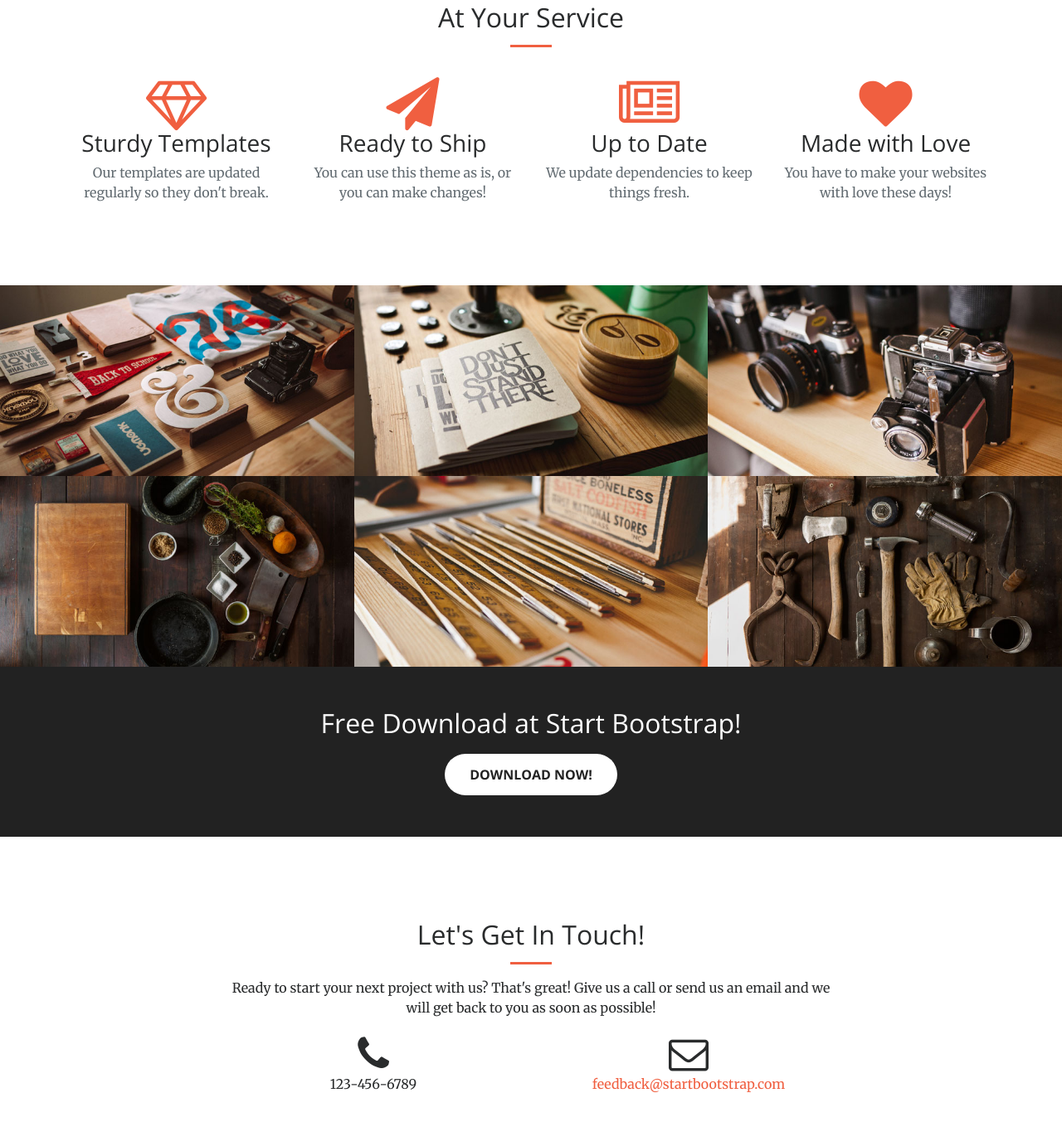
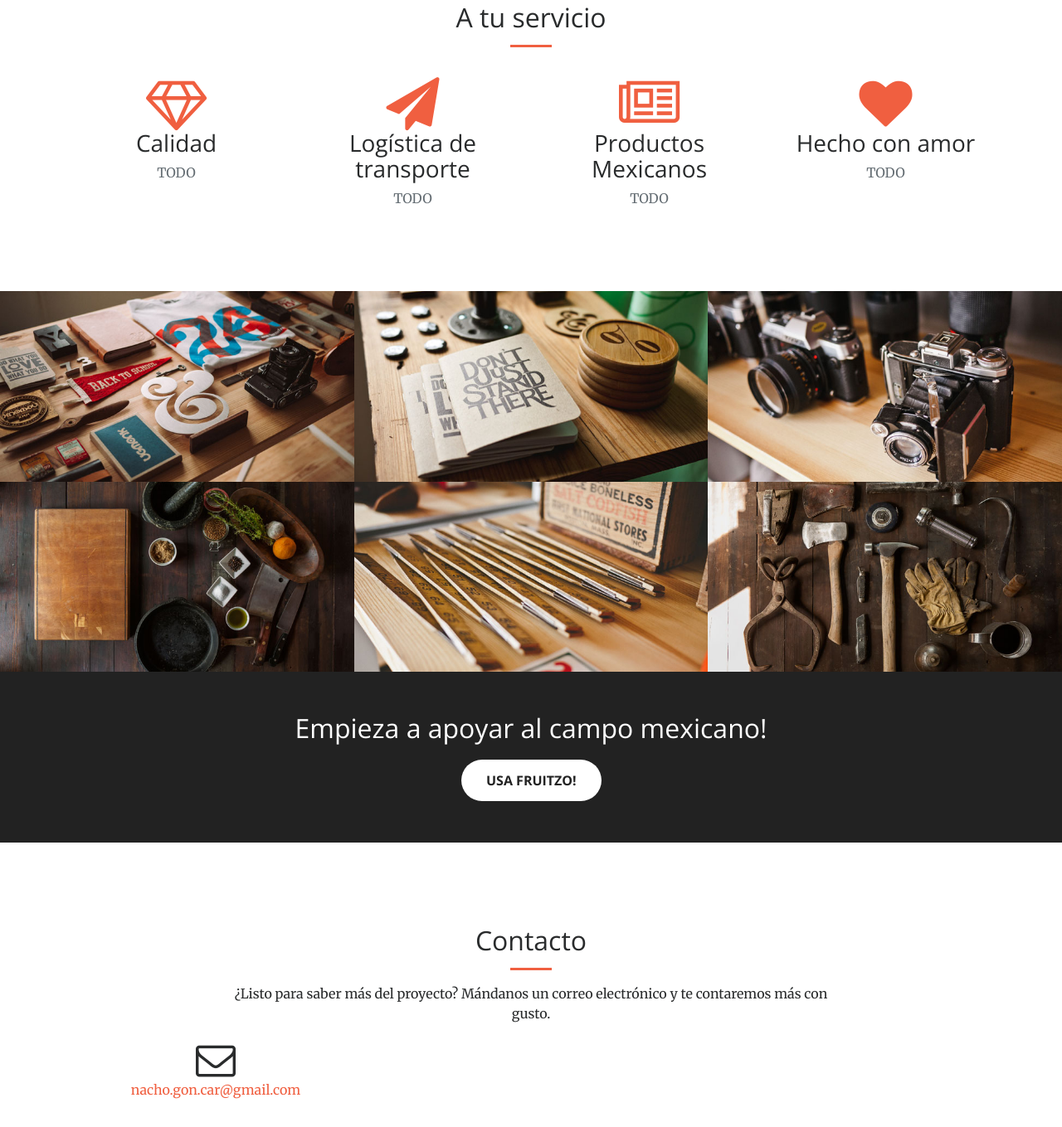
Before and after one commit to nachogoca/fruitzo, a website: page index.html in a window 1280 px wide. Shown: the part 1261-2620 px from the top of the page at 83% size. Drawn offline with nearby package versions, Linux system fonts and the light colour scheme.

Commit message:
template change

```diff
--- a/index.html
+++ b/index.html
@@ -47,20 +47,20 @@
             <span class="navbar-toggler-icon"></span>
         </button>
         <div class="container">
-            <a class="navbar-brand page-scroll" href="#page-top">Start Bootstrap</a>
+            <a class="navbar-brand page-scroll" href="#page-top">Fruitzo Platform</a>
             <div class="collapse navbar-collapse" id="navbarExample">
                 <ul class="navbar-nav ml-auto">
                     <li class="nav-item">
-                        <a class="nav-link page-scroll" href="#about">About</a>
+                        <a class="nav-link page-scroll" href="#about">Acerca</a>
                     </li>
                     <li class="nav-item">
-                        <a class="nav-link page-scroll" href="#services">Services</a>
+                        <a class="nav-link page-scroll" href="#services">Servicios</a>
                     </li>
                     <li class="nav-item">
-                        <a class="nav-link page-scroll" href="#portfolio">Portfolio</a>
+                        <a class="nav-link page-scroll" href="#portfolio">Productos</a>
                     </li>
                     <li class="nav-item">
-                        <a class="nav-link page-scroll" href="#contact">Contact</a>
+                        <a class="nav-link page-scroll" href="#contact">Contacto</a>
                     </li>
                 </ul>
             </div>
@@ -85,7 +85,7 @@
                     <h2 class="section-heading text-white">¡Tenemos justo lo que necesitas!</h2>
                     <hr class="light">
                     <p class="text-faded">Realiza tus pedidos de frutas y verduras. Da seguimiento a tus pedidos.</p>
-                    <a href="#services" class="page-scroll btn btn-default btn-xl sr-button">Get Started!</a>
+                    <a href="#services" class="page-scroll btn btn-default btn-xl sr-button">Empieza ya!</a>
                 </div>
             </div>
         </div>
@@ -95,7 +95,7 @@
         <div class="container">
             <div class="row">
                 <div class="col-lg-12 text-center">
-                    <h2 class="section-heading">At Your Service</h2>
+                    <h2 class="section-heading">A tu servicio</h2>
                     <hr class="primary">
                 </div>
             </div>
@@ -105,29 +105,29 @@
                 <div class="col-lg-3 col-md-6 text-center">
                     <div class="service-box">
                         <i class="fa fa-4x fa-diamond text-primary sr-icons"></i>
-                        <h3>Sturdy Templates</h3>
-                        <p class="text-muted">Our templates are updated regularly so they don't break.</p>
+                        <h3>Calidad</h3>
+                        <p class="text-muted">TODO</p>
                     </div>
                 </div>
                 <div class="col-lg-3 col-md-6 text-center">
                     <div class="service-box">
                         <i class="fa fa-4x fa-paper-plane text-primary sr-icons"></i>
-                        <h3>Ready to Ship</h3>
-                        <p class="text-muted">You can use this theme as is, or you can make changes!</p>
+                        <h3>Logística de transporte</h3>
+                        <p class="text-muted">TODO</p>
                     </div>
                 </div>
                 <div class="col-lg-3 col-md-6 text-center">
                     <div class="service-box">
                         <i class="fa fa-4x fa-newspaper-o text-primary sr-icons"></i>
-                        <h3>Up to Date</h3>
-                        <p class="text-muted">We update dependencies to keep things fresh.</p>
+                        <h3>Productos Mexicanos</h3>
+                        <p class="text-muted">TODO</p>
                     </div>
                 </div>
                 <div class="col-lg-3 col-md-6 text-center">
                     <div class="service-box">
                         <i class="fa fa-4x fa-heart text-primary sr-icons"></i>
-                        <h3>Made with Love</h3>
-                        <p class="text-muted">You have to make your websites with love these days!</p>
+                        <h3>Hecho con amor</h3>
+                        <p class="text-muted">TODO</p>
                     </div>
                 </div>
             </div>
@@ -143,10 +143,10 @@
                         <div class="portfolio-box-caption">
                             <div class="portfolio-box-caption-content">
                                 <div class="project-category text-faded">
-                                    Category
+                                   TODO
                                 </div>
                                 <div class="project-name">
-                                    Project Name
+                                    TODO
                                 </div>
                             </div>
                         </div>
@@ -158,10 +158,10 @@
                         <div class="portfolio-box-caption">
                             <div class="portfolio-box-caption-content">
                                 <div class="project-category text-faded">
-                                    Category
+                                    TODO
                                 </div>
                                 <div class="project-name">
-                                    Project Name
+                                    TODO Name
                                 </div>
                             </div>
                         </div>
@@ -173,10 +173,10 @@
                         <div class="portfolio-box-caption">
                             <div class="portfolio-box-caption-content">
                                 <div class="project-category text-faded">
-                                    Category
+                                    TODO
                                 </div>
                                 <div class="project-name">
-                                    Project Name
+                                    TODO Name
                                 </div>
                             </div>
                         </div>
@@ -188,10 +188,10 @@
                         <div class="portfolio-box-caption">
                             <div class="portfolio-box-caption-content">
                                 <div class="project-category text-faded">
-                                    Category
+                                    TODO
                                 </div>
                                 <div class="project-name">
-                                    Project Name
+                                    TODO Name
                                 </div>
                             </div>
                         </div>
@@ -203,10 +203,10 @@
                         <div class="portfolio-box-caption">
                             <div class="portfolio-box-caption-content">
                                 <div class="project-category text-faded">
-                                    Category
+                                    TODO
                                 </div>
                                 <div class="project-name">
-                                    Project Name
+                                    TODO Name
                                 </div>
                             </div>
                         </div>
@@ -218,10 +218,10 @@
                         <div class="portfolio-box-caption">
                             <div class="portfolio-box-caption-content">
                                 <div class="project-category text-faded">
-                                    Category
+                                    TODO
                                 </div>
                                 <div class="project-name">
-                                    Project Name
+                                    TODO Name
                                 </div>
                             </div>
                         </div>
@@ -234,8 +234,8 @@
     <aside class="bg-dark">
         <div class="container text-center">
             <div class="call-to-action">
-                <h2>Free Download at Start Bootstrap!</h2>
-                <a href="http://startbootstrap.com/template-overviews/creative/" class="btn btn-default btn-xl sr-button">Download Now!</a>
+                <h2>Empieza a apoyar al campo mexicano!</h2>
+                <a href="http://startbootstrap.com/template-overviews/creative/" class="btn btn-default btn-xl sr-button">Usa Fruitzo!</a>
             </div>
         </div>
     </aside>
@@ -244,17 +244,17 @@
         <div class="container">
             <div class="row">
                 <div class="col-lg-8 offset-lg-2 text-center">
-                    <h2 class="section-heading">Let's Get In Touch!</h2>
+                    <h2 class="section-heading">Contacto</h2>
                     <hr class="primary">
-                    <p>Ready to start your next project with us? That's great! Give us a call or send us an email and we will get back to you as soon as possible!</p>
+                    <p>¿Listo para saber más del proyecto? Mándanos un correo electrónico y te contaremos más con gusto.</p>
                 </div>
-                <div class="col-lg-4 offset-lg-2 text-center">
-                    <i class="fa fa-phone fa-3x sr-contact"></i>
-                    <p>123-456-6789</p>
-                </div>
+                <!--<div class="col-lg-4 offset-lg-2 text-center">-->
+                    <!--<i class="fa fa-phone fa-3x sr-contact"></i>-->
+                    <!--<p>123-456-6789</p>-->
+                <!--</div>-->
                 <div class="col-lg-4 text-center">
                     <i class="fa fa-envelope-o fa-3x sr-contact"></i>
-                    <p><a href="mailto:your-email@your-domain.com">feedback@startbootstrap.com</a></p>
+                    <p><a href="mailto:nacho.gon.car@gmail.com">nacho.gon.car@gmail.com</a></p>
                 </div>
             </div>
         </div>
```
Also changed, not shown: 1 other file.
